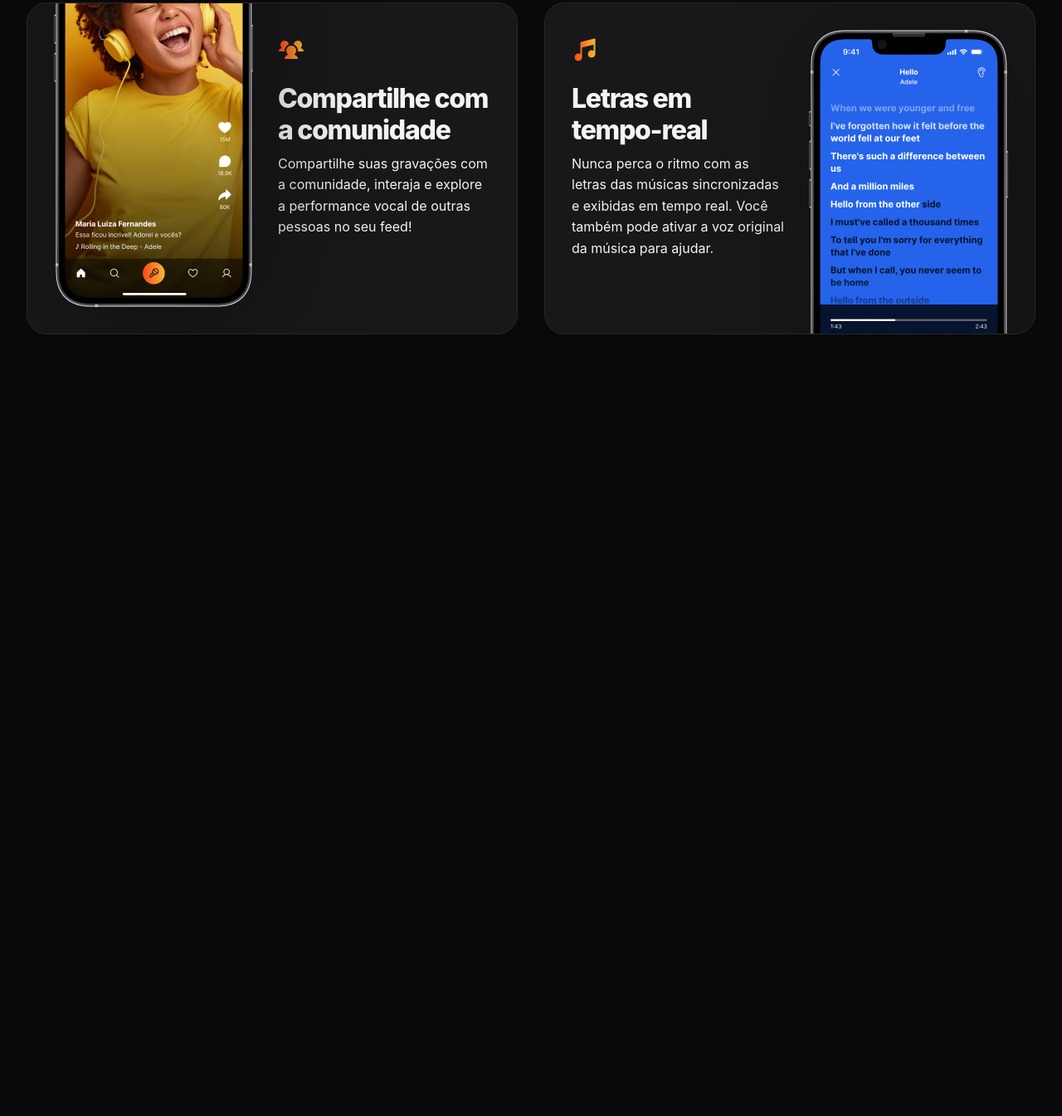
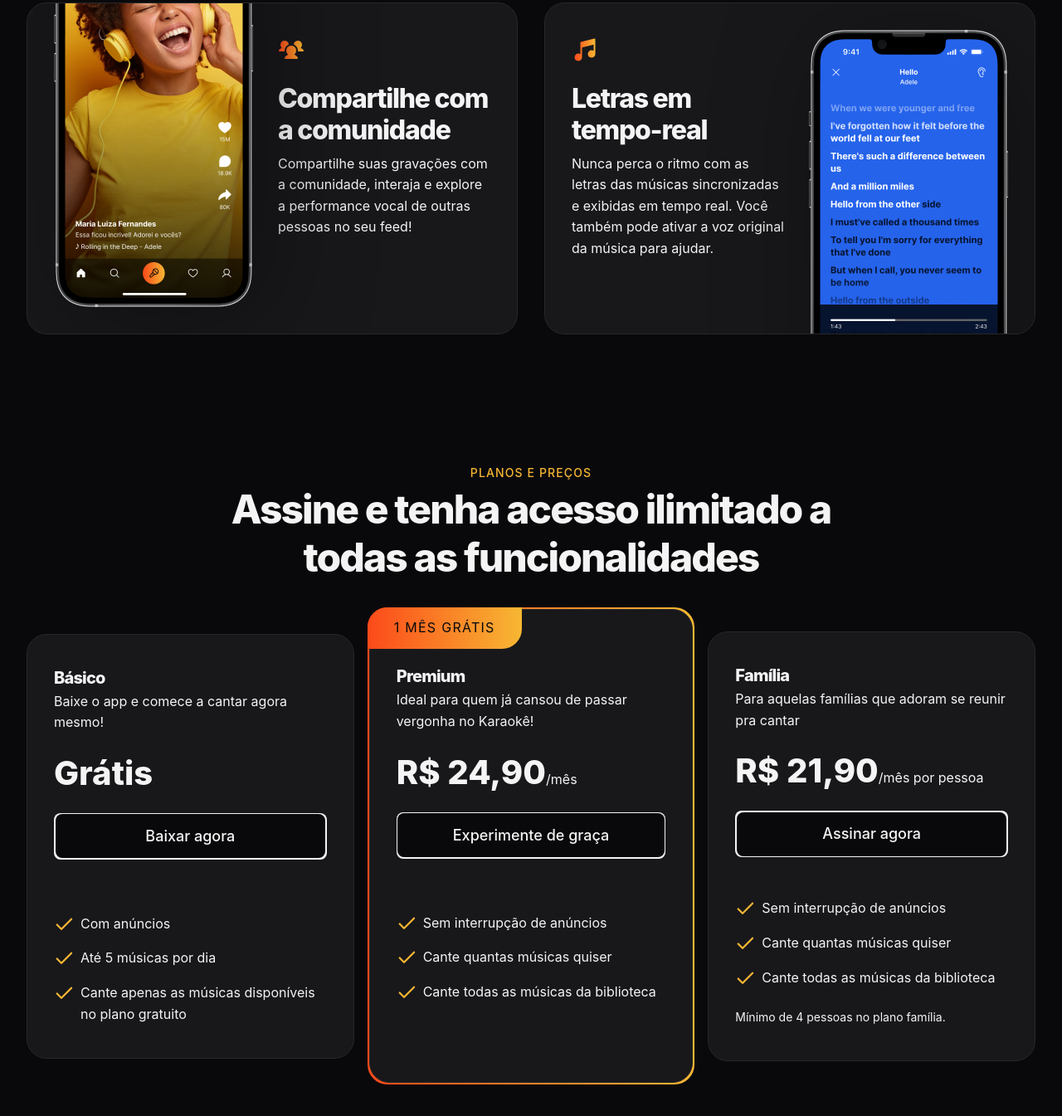
Before and after one commit to LucasHrysyk/Projeto-zingen, a plain HTML site: page index.html in a window 1280 px wide. Shown: the part 2168-3513 px from the top of the page at 83% size. Before the commit the page ends 2651 px from the top, so only its background shows below. Drawn offline with Linux system fonts and the light colour scheme.

Commit message:
seção pricing

```diff
--- a/index.html
+++ b/index.html
@@ -109,5 +109,61 @@
 
         </div>
     </section>
+
+    <section id="pricing">
+        <div class="container py-xl">
+            <header>
+                <strong>Planos e preços</strong>
+                <h2>Assine e tenha acesso ilimitado a todas as funcionalidades</h2>
+            </header>
+
+            <div class="cards even-columns items-center">
+                <div class=" card py-lg px-lg">
+                    <h3>Básico</h3>
+                    <p>Baixe o app e comece a cantar agora mesmo!</p>
+                    <zin-pricing>Grátis</zin-pricing>
+                    <a href="download" class="btn btn-md" area-label="Baixar agora"></a>
+                    <div class="separator"></div>
+                    <ul role="list" class="grid gap-1">
+                        <li>Com anúncios</li>
+                        <li>Até 5 músicas por dia</li>
+                        <li>Cante apenas as músicas disponíveis no plano gratuito</li>
+                    </ul>
+                </div>
+
+                <div class="premium">
+                    <div class=" card py-lg px-lg">
+                        <Span>1 mês grátis</Span>
+                        <h3>Premium</h3>
+                        <p>Ideal para quem já cansou de passar vergonha no Karaokê!</p>
+                        <zin-pricing>R$ 24,90<small>/mês</small></zin-pricing>
+                        <a href="download" class="btn btn-md" area-label="Experimente de graça"></a>
+                        <div class="separator"></div>
+                        <ul role="list" class="grid gap-1">
+                            <li>Sem interrupção de anúncios</li>
+                            <li>Cante quantas músicas quiser</li>
+                            <li>Cante todas as músicas da biblioteca</li>
+                        </ul>
+                    </div>
+                </div>
+
+
+                <div class=" card py-lg px-lg">
+                    <h3>Família</h3>
+                    <p>Para aquelas famílias que adoram se reunir pra cantar</p>
+                    <zin-pricing>R$ 21,90<small>/mês por pessoa</small></zin-pricing>
+                    <a href="download" class="btn btn-md" area-label="Assinar agora"></a>
+                    <div class="separator"></div>
+                    <ul role="list" class="grid gap-1">
+                        <li>Sem interrupção de anúncios</li>
+                        <li>Cante quantas músicas quiser</li>
+                        <li>Cante todas as músicas da biblioteca</li>
+                    </ul>
+                    <small>Mínimo de 4 pessoas no plano família.</small>
+                </div>
+            </div>
+
+        </div>
+    </section>
 </body>
 </html>
--- a/styles/index.css
+++ b/styles/index.css
@@ -8,3 +8,4 @@
 @import url(/styles/about.css);
 @import url(/styles/cards.css);
 @import url(/styles/features.css) (width >= 80rem);
+@import url(/styles/pricing.css);
--- /dev/null
+++ b/styles/pricing.css
@@ -0,0 +1,112 @@
+#pricing {
+
+    --fs-price: 2rem;
+
+    & header {
+        text-align: center;
+    }
+
+    & .cards {
+        margin-top: 2rem;
+    }
+
+    & h3 {
+        font-size: 1.25rem;
+        margin-top: 0;
+    }
+
+    & .card p {
+        margin-top: .25rem;
+    }
+
+    & zin-pricing {
+        display: block;
+        padding-block: 1.5rem;
+        font: var(--fw-bold) var(--fs-price)/1.2 var(--ff-sans);
+    }
+
+    & zin-pricing small {
+        font: var(--fw-base) 1rem/125% var(--ff-sans);
+        color: var(--text-color-secondary);
+    }
+
+    .btn {
+        width: 100%;
+    }
+
+    & .separator {
+        height: 1px;
+        margin-block: 2rem;
+        background: radial-gradient( var(--text-color-secondary), var(--surface-color) 70% );
+    }
+
+    & li {
+        color: var(--text-color-secondary);
+        background: url(/assets/icons/Check.svg) no-repeat;
+        padding-left: 2rem;
+    }
+
+    & ul + small {
+        display: block;
+        margin-top: 1.5rem;
+        font-size: 0.875rem;
+        color: var(--text-color-secondary);
+    }
+
+    & .premium {
+        position: relative;
+
+        & .card {
+            padding-top: 4.25rem;
+          & > span {
+            position: absolute;
+            top: 0;
+            left: 0;
+
+            padding: .75rem 2rem;
+            background: linear-gradient(
+                90deg, var(--brand-color-secondary) 0%, var(--brand-color-primary) 100%
+
+            );
+            border-top-left-radius: 1.5rem;
+            border-bottom-right-radius: 1.5rem;
+
+            font: 600 var(--fs-small) var(--ff-sans);
+            text-transform: uppercase;
+            letter-spacing: 0.08em;
+            color: var(--bg-color);
+            }
+        }
+
+        padding: 2px;
+
+        &::before {
+            content: "";
+            background: linear-gradient(
+                90deg, var(--brand-color-secondary) 0%, var(--brand-color-primary) 100%
+            );
+            position: absolute;
+            inset: 0;
+            border-radius: 1.5rem;
+            z-index: -1;
+        }
+    }
+
+    @media (width >=80em){
+        --fs-price: 2.5rem;
+
+        & header {
+            max-width: 50rem;
+            margin-inline: auto;
+        }
+
+        & .premium .card {
+            padding-bottom: 6rem;
+        }
+
+        & .card:nth-child(3) .separator{
+            margin-block: 1.5rem;
+        }
+
+    }
+}
```
